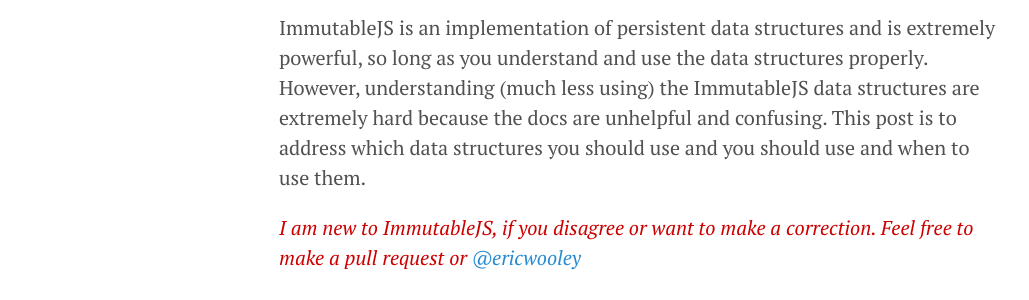
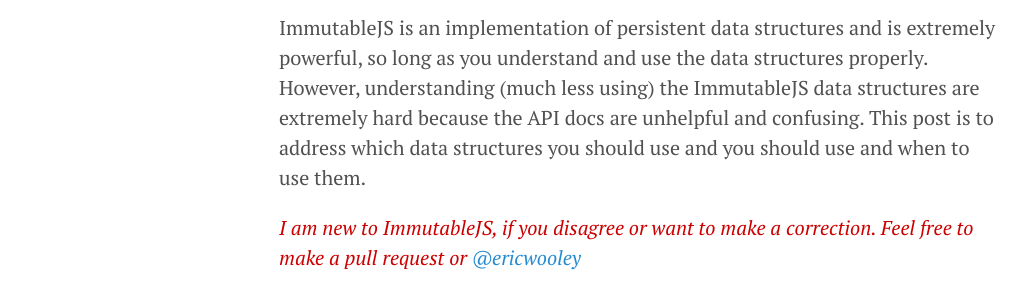
Before and after one commit to ericwooley/ericwooley.github.io, a Jekyll site: the page built from _posts/2015-04-01-using-immutablejs.markdown, in a window 1280 px wide and 900 px high. Shown: the part 329-629 px from the top of the window, without its empty margins (1-1030 px from the left). Built offline with Jekyll 4.4.1, drawn with Linux system fonts in a browser that asks for light colours; Markdown is read by kramdown in place of the engine named in the settings; some of the changed text lies outside the part shown.

Commit message:
specified which docs are unhelpful

```diff
--- a/_posts/2015-04-01-using-immutablejs.markdown
+++ b/_posts/2015-04-01-using-immutablejs.markdown
@@ -9,7 +9,7 @@
 [Check out this video](https://www.youtube.com/watch?v=I7IdS-PbEgI) for a better explanation than I could give you
 
 ImmutableJS is an implementation of persistent data structures and is extremely powerful, so long as you understand and use the data structures properly.
-However, understanding (much less using) the ImmutableJS data structures are extremely hard because the docs are unhelpful and confusing.
+However, understanding (much less using) the ImmutableJS data structures are extremely hard because the API docs are unhelpful and confusing.
 This post is to address which data structures you should use and you should use and when to use them.
 
 <span style="color: #C00">*I am new to ImmutableJS, if you disagree or want
```
Also changed, not shown: other parts of _posts/2015-04-01-using-immutablejs.markdown (+1 -1 lines).
